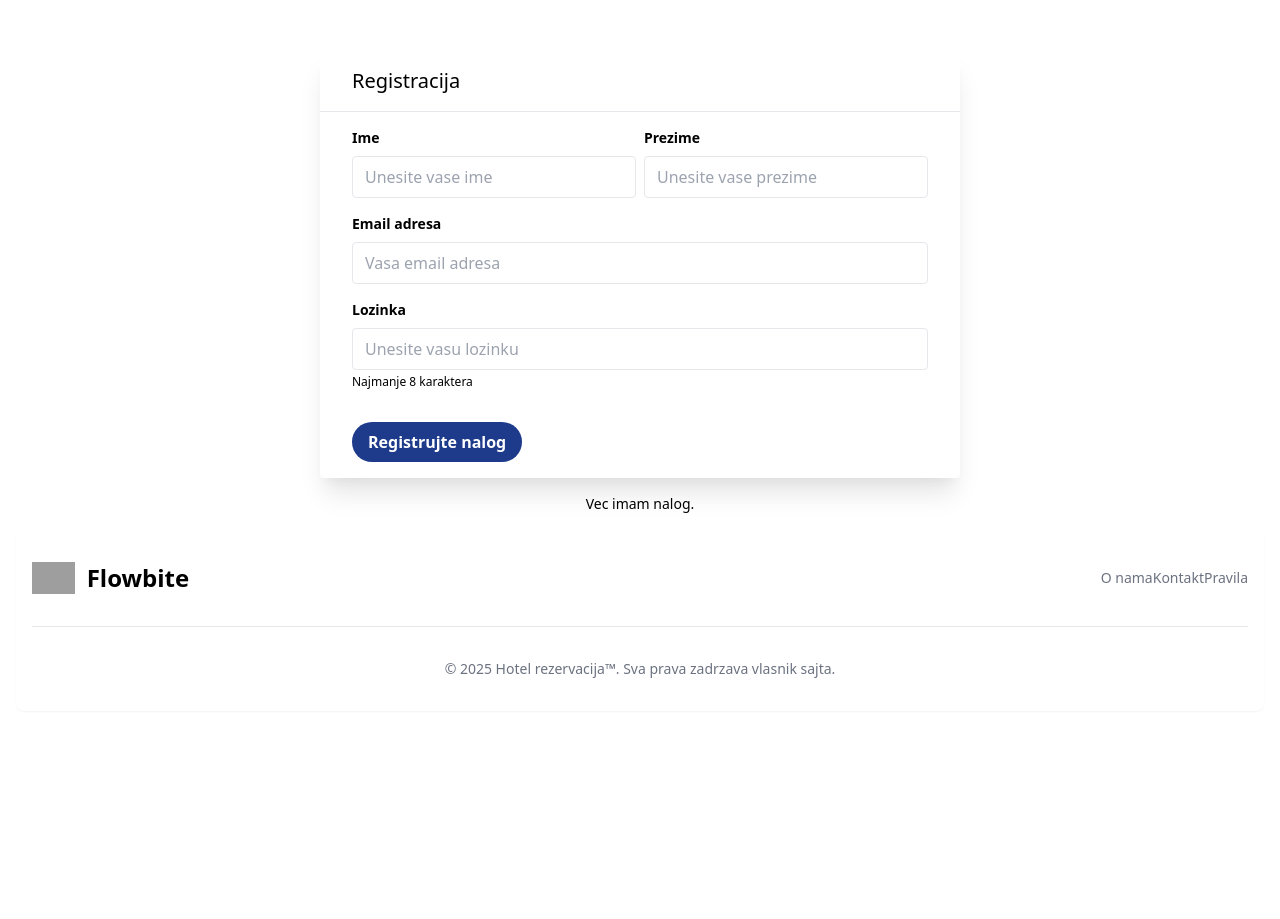
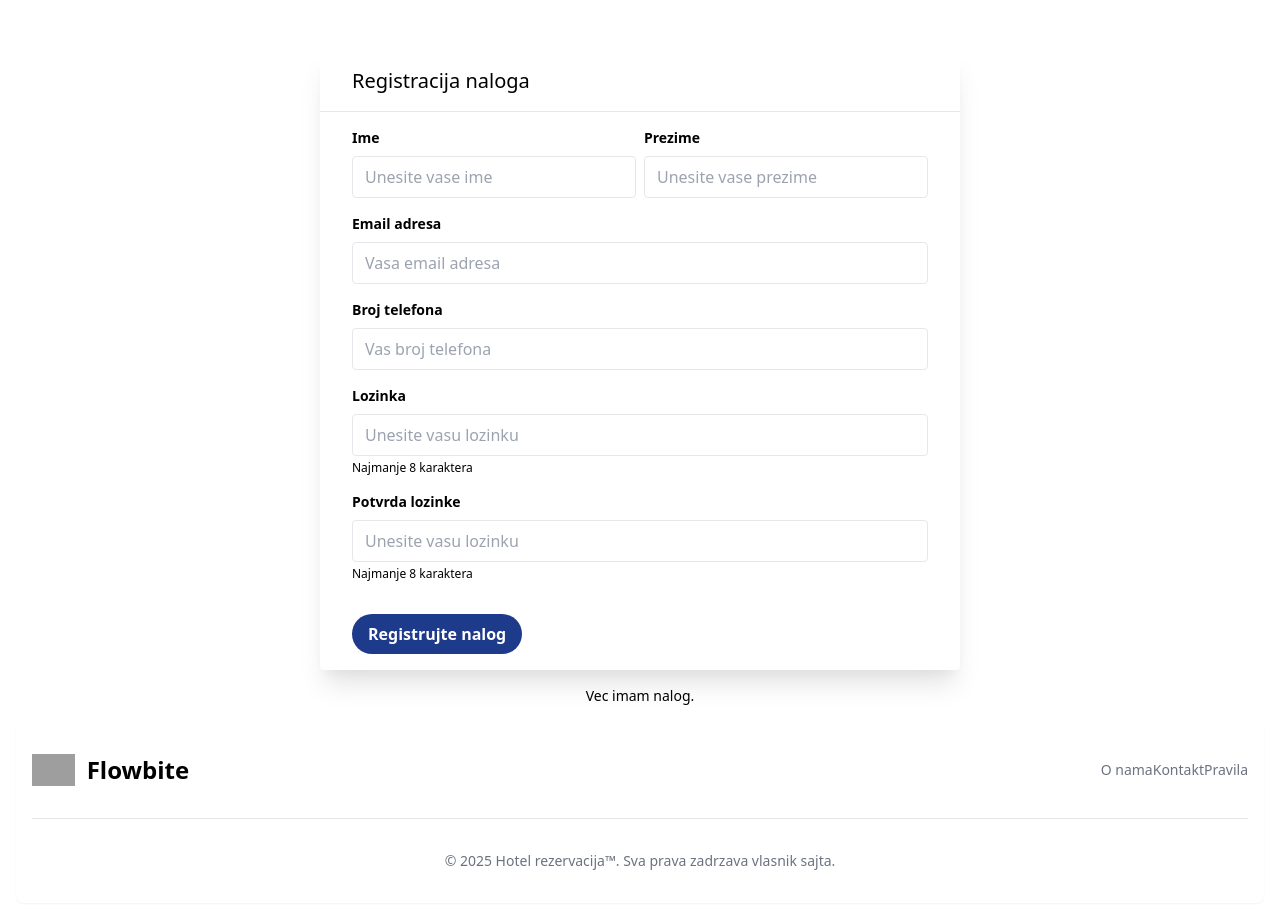
Before and after one commit to VladaR13/sajt_hotel, a PHP site: page /stranice/registracija/register.php in a window 1280 px wide. Shown: the part 69-988 px from the top of the page. Before the commit the page ends 747 px from the top, so only its background shows below. Run offline with PHP 8.4, Linux system fonts and the light colour scheme; grey boxes are pictures that could not be loaded.

Commit message:
Implementacija funkcije register.php

```diff
--- a/index.php
+++ b/index.php
@@ -24,7 +24,7 @@ require("baza.php");
     <nav class="bg-white dark:bg-gray-900 fixed w-full z-20 top-0 start-0 border-b border-gray-200 dark:border-gray-600">
   <div class="max-w-screen-xl flex flex-wrap items-center justify-between mx-auto p-4">
   <a href="index.php" class="flex items-center space-x-3 rtl:space-x-reverse">
-      <img src="img/logo.png" class="h-8" alt="Hotel Logo">
+      <img src="https://www.logodesign.net/logo/line-art-buildings-in-swoosh-1273ld.png?nwm=1&nws=1&industry=hotel&sf=&txt_keyword=All" class="h-8" alt="Hotel Logo">
       <span class="self-center text-2xl font-semibold whitespace-nowrap dark:text-white">Hotel rezervacija</span>
   </a>
   <div class="flex md:order-2 space-x-3 md:space-x-0 rtl:space-x-reverse">
@@ -54,6 +54,7 @@ require("baza.php");
   </div>
   </div>
 </nav>
+
 <!--Kontejner -->
 <div class="container mx-auto">
     <div class="flex justify-center items-center h-screen bg-[url(img/1.jpg)]" >
--- /dev/null
+++ b/js/lozinka_verifikacija.js
@@ -0,0 +1,9 @@
+const inputPass = querySelector("#password");
+const inputCheckpass = querySelector("#checkpassword");
+
+
+
+addEventListener("input", (event) => {
+    if(inputPass == inputCheckpass && !inputPass && !inputPass){
+    inputPass.classList.Add("border-4 border-red-500");}
+})
--- a/stranice/registracija/register.php
+++ b/stranice/registracija/register.php
@@ -1,8 +1,44 @@
 <?php
 //Konekcija baze
+session_start();
 require("../../baza.php");
 
+if (isset($_POST['register'])) {
+    $ime = $_POST['ime'];
+    $prezime = $_POST['prezime'];
+    $email = $_POST['email'];
+    $lozinka = $_POST['lozinka'];
+    $telefon = $_POST['telefon'];
 
+    // Sigurnije čuvanje lozinke
+    $hashed_password = password_hash($lozinka, PASSWORD_DEFAULT);
+
+    // Provera da li email već postoji
+    $check = $conn->prepare("SELECT * FROM korisnik WHERE email=?");
+    $check->bind_param("s", $email);
+    $check->execute();
+    $result = $check->get_result();
+
+    if ($result->num_rows > 0) {
+        echo "Email je već registrovan!";
+    } else {
+        // Ubacivanje korisnika u bazu
+        $stmt = $conn->prepare("INSERT INTO korisnik (ime, prezime, email, lozinka, telefon)
+                                VALUES (?, ?, ?, ?, ?)");
+        $stmt->bind_param("sssss", $ime, $prezime, $email, $hashed_password, $telefon);
+
+        if ($stmt->execute()) {
+            echo "Uspešno ste se registrovali!";
+            // automatsko logovanje posle registracije
+            $_SESSION['korisnik_id'] = $stmt->insert_id;
+            $_SESSION['ime'] = $ime;
+            header("Location: index.php"); // preusmeri na početnu ili panel
+            exit();
+        } else {
+            echo "Greška pri registraciji: " . $stmt->error;
+        }
+    }
+}
 
 
 
@@ -24,7 +60,7 @@ require("../../baza.php");
     <nav class="bg-white dark:bg-gray-900 fixed w-full z-20 top-0 start-0 border-b border-gray-200 dark:border-gray-600">
   <div class="max-w-screen-xl flex flex-wrap items-center justify-between mx-auto p-4">
   <a href="index.php" class="flex items-center space-x-3 rtl:space-x-reverse">
-      <img src="img/logo.png" class="h-8" alt="Hotel Logo">
+      <img src="https://www.logodesign.net/logo/line-art-buildings-in-swoosh-1273ld.png?nwm=1&nws=1&industry=hotel&sf=&txt_keyword=All" class="h-8" alt="Hotel Logo">
       <span class="self-center text-2xl font-semibold whitespace-nowrap dark:text-white">Hotel rezervacija</span>
   </a>
   <div class="flex md:order-2 space-x-3 md:space-x-0 rtl:space-x-reverse">
@@ -57,8 +93,9 @@ require("../../baza.php");
 
 <!--Kontejner -->
 <div class="container mx-auto">
+    <form action="../login/login.php" name="Forma">
       <div class="w-5/6 lg:w-1/2 mx-auto bg-white rounded shadow-xl">
-            <div class="py-4 px-8 text-black text-xl border-b border-grey-lighter">Registracija</div>
+            <div class="py-4 px-8 text-black text-xl border-b border-grey-lighter">Registracija naloga</div>
             <div class="py-4 px-8">
                 <div class="flex mb-4">
                     <div class="w-1/2 mr-1">
@@ -75,8 +112,17 @@ require("../../baza.php");
                     <input class="appearance-none border rounded w-full py-2 px-3 text-grey-darker" id="email" type="email" placeholder="Vasa email adresa">
                 </div>
                 <div class="mb-4">
+                    <label class="block text-grey-darker text-sm font-bold mb-2" for="email">Broj telefona</label>
+                    <input class="appearance-none border rounded w-full py-2 px-3 text-grey-darker" id="telefon" type="tel" placeholder="Vas broj telefona">
+                </div>
+                <div class="mb-4">
                     <label class="block text-grey-darker text-sm font-bold mb-2" for="password">Lozinka</label>
                     <input class="appearance-none border rounded w-full py-2 px-3 text-grey-darker" id="password" type="password" placeholder="Unesite vasu lozinku">
+                    <p class="text-grey text-xs mt-1">Najmanje 8 karaktera</p>
+                </div>
+                <div class="mb-4">
+                    <label class="block text-grey-darker text-sm font-bold mb-2" for="password">Potvrda lozinke</label>
+                    <input class="appearance-none border rounded w-full py-2 px-3 text-grey-darker" id="checkpassword" type="password" placeholder="Unesite vasu lozinku">
                     <p class="text-grey text-xs mt-1">Najmanje 8 karaktera</p>
                 </div>
                 <div class="flex items-center justify-between mt-8">
@@ -86,6 +132,7 @@ require("../../baza.php");
                 </div>
             </div>
         </div>
+        </form>
         <p class="text-center my-4">
             <a href="../login/login.php" class="text-grey-dark text-sm no-underline hover:text-grey-darker">Vec imam nalog.</a>
         </p>
@@ -122,5 +169,8 @@ require("../../baza.php");
         <span class="block text-sm text-gray-500 sm:text-center dark:text-gray-400">© 2025 <a href="index.php" class="hover:underline">Hotel rezervacija™</a>. Sva prava zadrzava vlasnik sajta.</span>
     </div>
 </footer>
+
+<script src="../../js/lozinka_verifikacija.js"></script>
+
 </body>
 </html>
```
